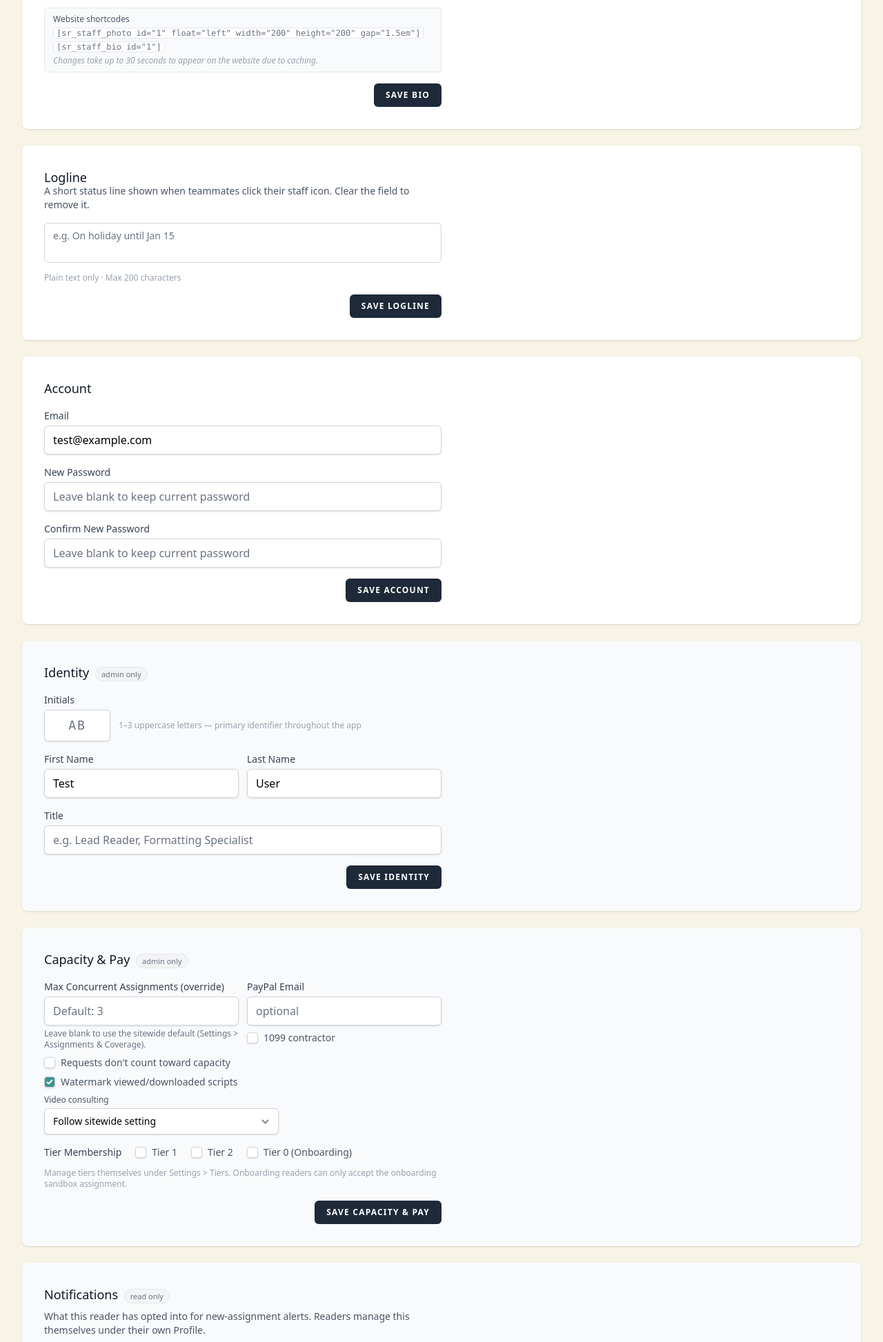
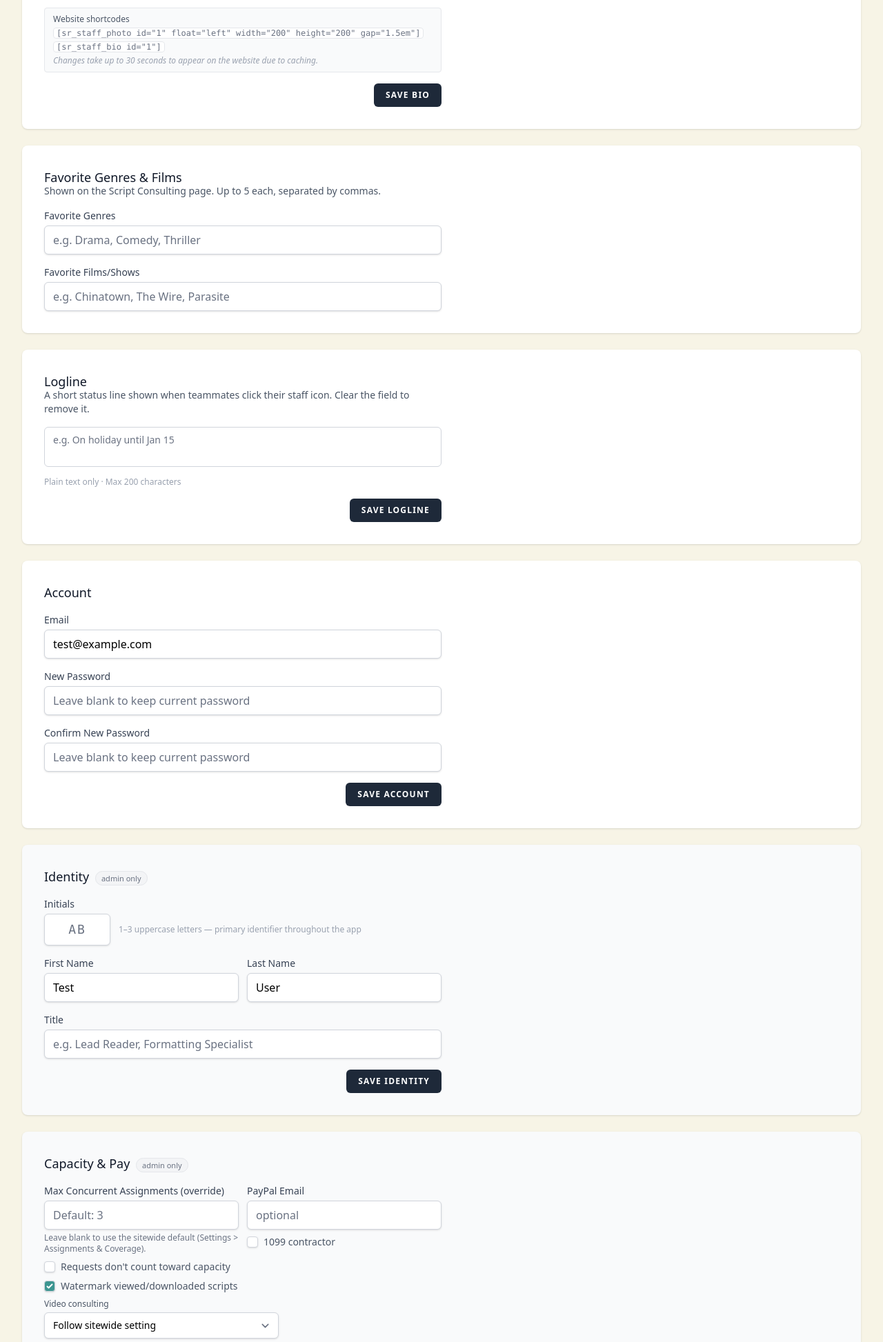
Before and after one commit to theomalley/screenplayreaders-portal, a Laravel app: page /readers/1/edit in a window 1280 px wide. Shown: the part 1737-3683 px from the top of the page at 69% size. Run offline with Laravel 12, Linux system fonts and the light colour scheme; the visitor is signed in with stand-in values (Sample User, id 1); data comes from the database, SQL or seed files in the repository; data that the repository does not hold is empty; style sheets or scripts are compiled from the project's sources; parts of the project's set-up code (start-up, migrations or seed data) failed here and were passed over; some libraries are stand-ins or nearby versions.

Commit message:
Add favorite genres/films to reader profiles, shown on Script Consulting
New ReaderProfile.favorite_genres/favorite_films (up to 5 each) so the
Script Consulting page can show what a reader likes to read, same pattern
as bio: reader self-serve editable, admin-overridable, no approval queue.
Exposed on the /video-consulting/readers API response.

```diff
--- a/app/Http/Controllers/Api/VideoConsultingBookingController.php
+++ b/app/Http/Controllers/Api/VideoConsultingBookingController.php
@@ -92,6 +92,8 @@ class VideoConsultingBookingController extends Controller
                     'photo_url'            => $photo ? asset('storage/' . $photo) : null,
                     'availability_summary' => $availability->availabilitySummaryFor($reader->id),
                     'min_lead_hours'       => (int) ($reader->readerProfile?->video_consulting_min_lead_hours ?? 0),
+                    'favorite_genres'      => $reader->readerProfile?->favorite_genres ?? [],
+                    'favorite_films'       => $reader->readerProfile?->favorite_films ?? [],
                     'durations'            => $durations,
                 ];
             })
--- a/app/Http/Controllers/ReaderProfileController.php
+++ b/app/Http/Controllers/ReaderProfileController.php
@@ -183,6 +183,8 @@ class ReaderProfileController extends Controller
             'availability_message'       => ['nullable', 'string', 'max:500'],
             'upload_warning'             => ['nullable', 'string', 'max:1000'],
             'bio'                        => ['nullable', 'string', 'max:5000'],
+            'favorite_genres'            => ['nullable', 'string', 'max:300'],
+            'favorite_films'             => ['nullable', 'string', 'max:300'],
             'custom_message'             => ['nullable', 'string', 'max:200'],
         ]);
 
@@ -209,6 +211,9 @@ class ReaderProfileController extends Controller
         $data['bio'] = auth()->user()->isAdmin()
             ? Html::sanitizeBioHtml($data['bio'] ?? null)
             : Html::sanitizeBioPlainText($data['bio'] ?? null);
+
+        $data['favorite_genres'] = \App\Models\ReaderProfile::parseFavoritesInput($data['favorite_genres'] ?? null);
+        $data['favorite_films']  = \App\Models\ReaderProfile::parseFavoritesInput($data['favorite_films'] ?? null);
 
         $userUpdate = [
             'name'  => $data['first_name'] . ' ' . $data['last_name'],
--- a/app/Models/ReaderProfile.php
+++ b/app/Models/ReaderProfile.php
@@ -1,5 +1,10 @@
 <?php
 
+// v1.21 — 2026-11-14 | Add favorite_genres/favorite_films (json arrays, up to 5 each) — shown
+//                      on the Script Consulting page's reader rows. Reader self-serve editable
+//                      (ProfileController::updateFavorites()), admin-overridable
+//                      (ReaderProfileController::update()), no approval queue. parseFavoritesInput()
+//                      is the shared comma-separated-string -> capped array parser both use.
 // v1.20 — 2026-11-07 | Add video_consulting_enabled — admin-only per-reader kill switch for the
 //                      video consulting feature. Defaults to true. See
 //                      App\Support\VideoConsultingAccess::enabledFor() for the combined
@@ -62,6 +67,8 @@ class ReaderProfile extends Model
         'last_name',
         'title',
         'bio',
+        'favorite_genres',
+        'favorite_films',
         'custom_message',
         'bio_pending',
         'bio_rejection_note',
@@ -133,11 +140,32 @@ class ReaderProfile extends Model
         'sms_notify_followup'   => 'boolean',
         'email_notify_qc_fail'  => 'boolean',
         'sms_notify_qc_fail'    => 'boolean',
+        'favorite_genres'       => 'array',
+        'favorite_films'        => 'array',
     ];
 
     public function user(): BelongsTo
     {
         return $this->belongsTo(User::class);
+    }
+
+    /**
+     * "Drama, Comedy, Thriller" -> ['Drama', 'Comedy', 'Thriller'] — trims, drops empties,
+     * caps at 5. Shared by the reader self-serve form and the admin override form so both
+     * enforce the same limit the exact same way.
+     */
+    public static function parseFavoritesInput(?string $raw): array
+    {
+        if (! $raw) {
+            return [];
+        }
+
+        return collect(explode(',', $raw))
+            ->map(fn (string $s) => trim($s))
+            ->filter()
+            ->take(5)
+            ->values()
+            ->all();
     }
 
     /** Assignments currently held by this reader */
--- a/resources/views/profile/edit.blade.php
+++ b/resources/views/profile/edit.blade.php
@@ -321,6 +321,39 @@
                 </div>
             </div>
 
+            @if ($user->isReader())
+            <div class="p-4 sm:p-8 bg-white shadow sm:rounded-lg">
+                <div class="max-w-xl">
+                    <h2 class="text-lg font-medium text-gray-900 mb-1">Favorite Genres &amp; Films</h2>
+                    <p class="text-sm text-gray-600 mb-4">Shown on the Script Consulting page. Up to 5 each, separated by commas.</p>
+                    <form method="POST" action="{{ route('profile.favorites') }}" class="space-y-4">
+                        @csrf
+                        @method('PATCH')
+                        <div>
+                            <x-input-label for="favorite_genres" value="Favorite Genres" />
+                            <x-text-input id="favorite_genres" name="favorite_genres" type="text" class="mt-1 block w-full"
+                                value="{{ old('favorite_genres', implode(', ', $profile?->favorite_genres ?? [])) }}"
+                                placeholder="e.g. Drama, Comedy, Thriller" />
+                            <x-input-error :messages="$errors->get('favorite_genres')" class="mt-1" />
+                        </div>
+                        <div>
+                            <x-input-label for="favorite_films" value="Favorite Films/Shows" />
+                            <x-text-input id="favorite_films" name="favorite_films" type="text" class="mt-1 block w-full"
+                                value="{{ old('favorite_films', implode(', ', $profile?->favorite_films ?? [])) }}"
+                                placeholder="e.g. Chinatown, The Wire, Parasite" />
+                            <x-input-error :messages="$errors->get('favorite_films')" class="mt-1" />
+                        </div>
+                        <div>
+                            <x-primary-button>Save</x-primary-button>
+                            @if (session('status') === 'favorites-updated')
+                                <span class="ml-3 text-sm text-green-600">Saved.</span>
+                            @endif
+                        </div>
+                    </form>
+                </div>
+            </div>
+            @endif
+
             <div class="p-4 sm:p-8 bg-white shadow sm:rounded-lg">
                 <div class="max-w-xl">
                     <h2 class="text-lg font-medium text-gray-900 mb-1">My Current Logline</h2>
@@ -543,6 +576,30 @@
                         </div>
                     </div>
                 </div>
+
+                @if ($user->isReader())
+                {{-- Favorite Genres & Films (admin override) --}}
+                <div class="p-4 sm:p-8 bg-white shadow sm:rounded-lg">
+                    <div class="max-w-xl space-y-4">
+                        <h2 class="text-lg font-medium text-gray-900 mb-1">Favorite Genres &amp; Films</h2>
+                        <p class="text-sm text-gray-600 -mt-2">Shown on the Script Consulting page. Up to 5 each, separated by commas.</p>
+                        <div>
+                            <x-input-label for="favorite_genres" value="Favorite Genres" />
+                            <x-text-input id="favorite_genres" name="favorite_genres" type="text" class="mt-1 block w-full"
+                                value="{{ old('favorite_genres', implode(', ', $profile?->favorite_genres ?? [])) }}"
+                                placeholder="e.g. Drama, Comedy, Thriller" />
+                            <x-input-error :messages="$errors->get('favorite_genres')" class="mt-1" />
+                        </div>
+                        <div>
+                            <x-input-label for="favorite_films" value="Favorite Films/Shows" />
+                            <x-text-input id="favorite_films" name="favorite_films" type="text" class="mt-1 block w-full"
+                                value="{{ old('favorite_films', implode(', ', $profile?->favorite_films ?? [])) }}"
+                                placeholder="e.g. Chinatown, The Wire, Parasite" />
+                            <x-input-error :messages="$errors->get('favorite_films')" class="mt-1" />
+                        </div>
+                    </div>
+                </div>
+                @endif
 
                 {{-- Logline (admin override) --}}
                 <div class="p-4 sm:p-8 bg-white shadow sm:rounded-lg">
--- a/routes/web.php
+++ b/routes/web.php
@@ -99,6 +99,7 @@ Route::middleware(['auth', 'verified'])->group(function () {
     Route::post('/profile/photo', [ProfileController::class, 'uploadPhoto'])->name('profile.photo');
     Route::post('/profile/about-photo', [ProfileController::class, 'uploadAboutPhoto'])->name('profile.about-photo');
     Route::patch('/profile/bio', [ProfileController::class, 'updateBio'])->name('profile.bio');
+    Route::patch('/profile/favorites', [ProfileController::class, 'updateFavorites'])->name('profile.favorites');
     Route::patch('/profile/custom-message', [ProfileController::class, 'updateCustomMessage'])->name('profile.custom-message');
     Route::delete('/profile', [ProfileController::class, 'destroy'])->name('profile.destroy');
 
```
Also changed, not shown: app/Http/Controllers/ProfileController.php (+18 -0 lines), database/migrations/2026_11_14_000001_add_favorite_genres_and_films_to_reader_profiles_table.php (added).
